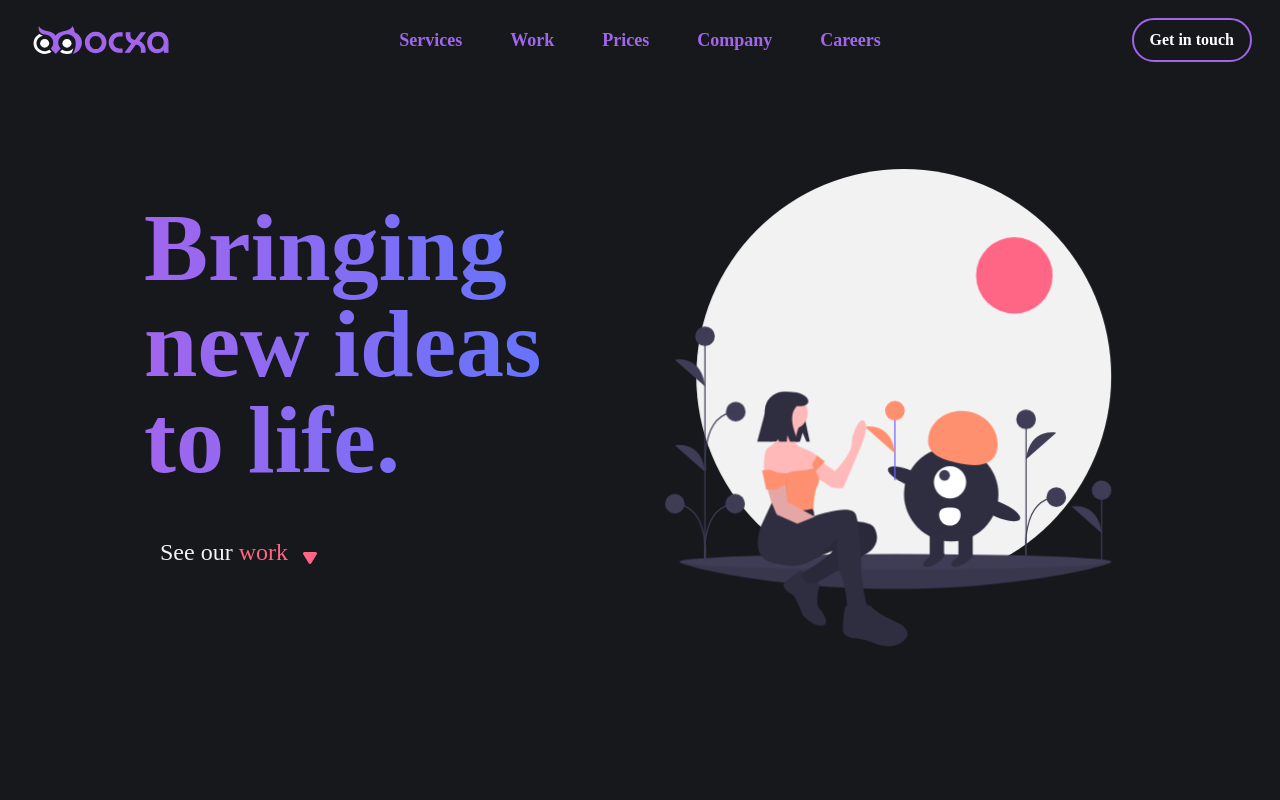
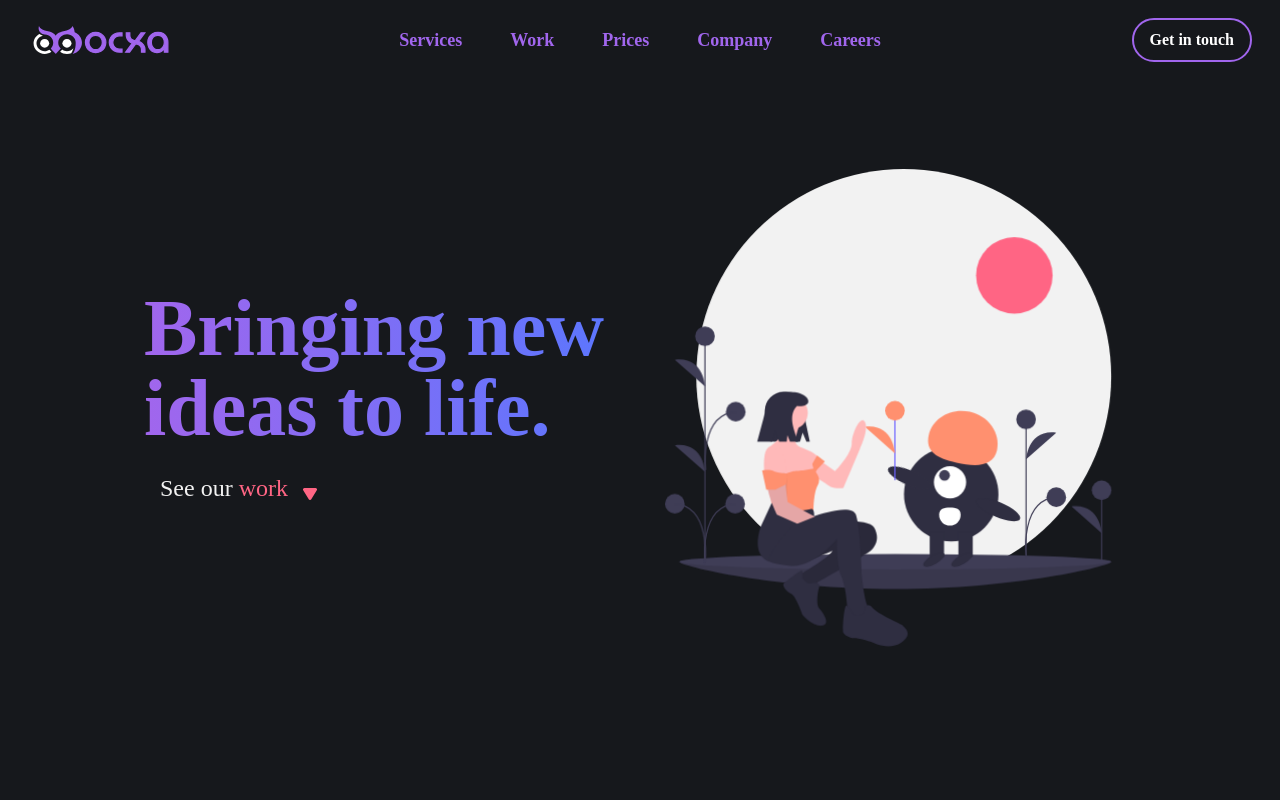
Before and after one commit to gowth6m/nocxa-website, a Next.js app: page / in a window 1280 px wide. Shown: the top 800 px of the page. Built offline with nearby package versions, Linux system fonts and the light colour scheme; a web font is replaced by a local one.

Commit message:
minor spacing fix

```diff
--- a/components/Intro.tsx
+++ b/components/Intro.tsx
@@ -9,16 +9,13 @@ export default function Intro() {
     <>
       {/* Desktop */}
       <div className="container mx-auto h-h-full hidden md:flex">
-        <div className="w-[80%] mx-auto flex flex-col md:flex-row relative px-4 mb-12">
+        <div className="w-[80%] mx-auto flex flex-col md:flex-row relative px-4 mb-12 items-center justify-center">
           <div className="flex-1 flex flex-col justify-center">
-            <h1 className="text-4xl md:text-8xl font-bold grad-bg-text font-museo">
+            <h1 className="text-4xl md:text-6xl lg:text-[5rem] font-bold grad-bg-text font-museo">
               Bringing new ideas to life.
             </h1>
             <div className="flex flex-row">
-              {/* <div className="mt-8 md:my-8 w-auto text-lg md:text-xl font-museo px-4 py-1 md:py-2 bg-[var(--orange)] border-2 border-[var(--orange)] text-[var(--lightWhite)] rounded-full cursor-pointer hover:bg-[var(--pink)] hover:border-[var(--pink)]">
-                See our work
-              </div> */}
-              <div className="my-10 flex flex-row items-center justify-center cursor-pointer rounded-full hover:bg-[var(--leafgrey)] pr-4">
+              <div className="my-4 flex flex-row items-center justify-center cursor-pointer rounded-full hover:bg-[var(--leafgrey)] pr-4">
                 <div className="w-auto text-lg md:text-2xl font-museo px-4 py-1 md:py-2 text-[var(--lightWhite)] rounded-full">
                   See our <span className="text-[var(--pink)]">work</span>
                 </div>
```
